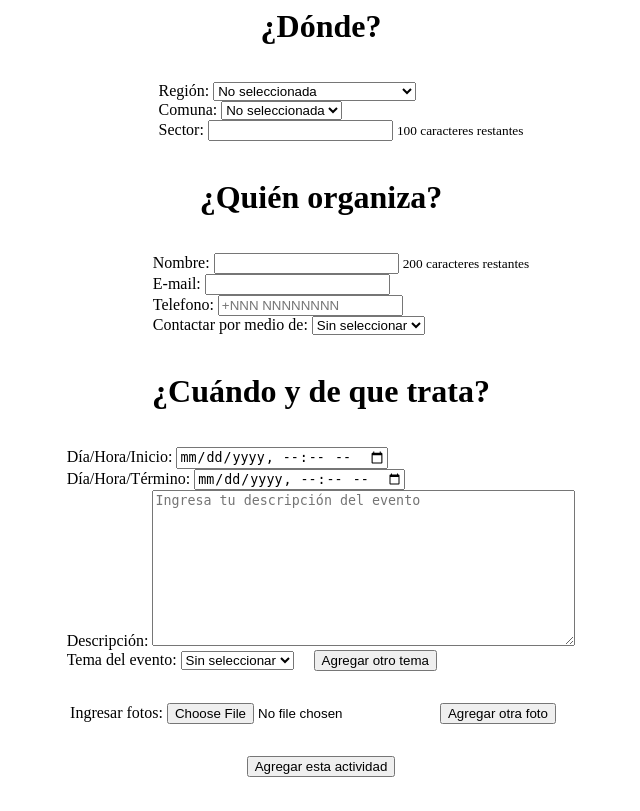
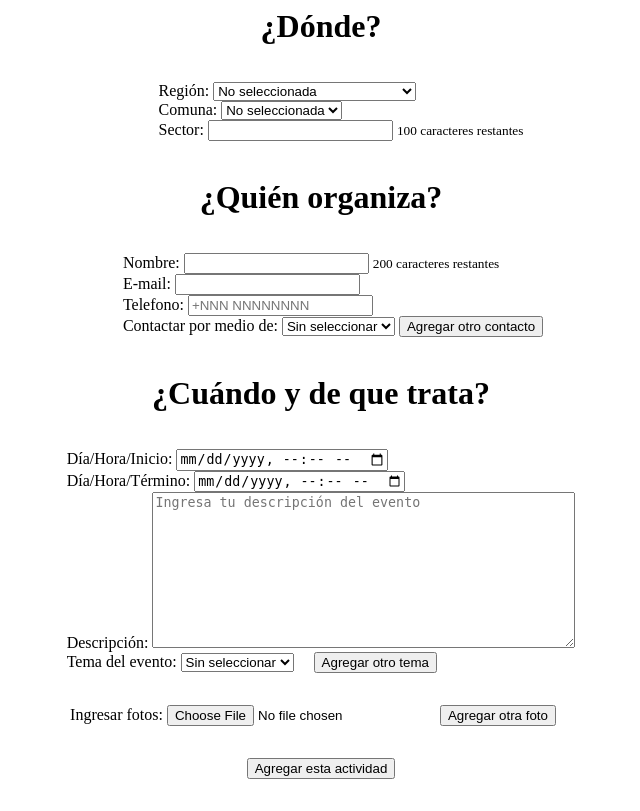
Before and after one commit to chocomountain1/desarrollo_web_camilo_alvarez, a Flask app: page /add_activity in a window 1280 px wide. Shown: the whole page, without its empty margins (319-959 px from the left). Before the commit the page ends 777 px from the top, so only its background shows below. Run offline with Flask 3, Linux system fonts and the light colour scheme.

Commit message:
feature validador.js: now its possible to choose multiple contacts and its respective url to identifies it

```diff
--- a/tarea2/flask_app/static/js/validador.js
+++ b/tarea2/flask_app/static/js/validador.js
@@ -10,13 +10,18 @@ let select_region = document.getElementById("region");
 
 //Lógica para rss
 let select_rss = document.getElementById("rss");
+select_rss.name ="contacto"
 let ul = document.getElementById("ul_organizacion")
 const input_rss = document.createElement("input");
+input_rss.name="rss"
 input_rss.maxLength = "50";
 input_rss.minLength = "4";
 input_rss.placeholder = "Escribe tu nombre de usuario o la url de tu perfil ";
 input_rss.style.width = "300px";
 const list = document.createElement("li");
+list.style.display = "block"
+let boton_contacto = document.getElementById("boton_contacto");
+const select_contacto = select_rss.cloneNode(true)
 
 //lógica para tema
 const input_tema_otro = document.createElement("input");
@@ -31,7 +36,6 @@ input_tema_otro.placeholder = "Agrega una descripción"
 const list_tema = document.createElement("li");
 let ul_tema = document.getElementById("ul_tema");
 let boton_tema = document.getElementById("boton_tema");
-
 
 
 //lógica para foto
@@ -160,10 +164,37 @@ function mostrarComunas() {
 
 function mostrar_input_rss(){
     if(select_rss.value != ""){
-        list.appendChild(input_rss);
+        const clon_input = input_rss.cloneNode(true);
+        list.appendChild(clon_input);
         ul.appendChild(list)
     } else{
-        list.replaceChildren()
+
+    }
+}
+let i = 0;
+function mostrar_otro_contacto(){
+    if(i==0){
+        list.appendChild(select_contacto);
+        ul.appendChild(list)
+        select_contacto.addEventListener("change",mostrar_input_rss);
+        i+=1
+    }
+    else if(i>0 & i<=3){
+        const input_clon = select_contacto.cloneNode(true);
+        list.appendChild(input_clon);
+        ul.appendChild(list)
+        input_clon.addEventListener("change",mostrar_input_rss);
+        i +=1
+    }else if (i==4){
+        msg = document.createElement("p")
+        msg.textContent = "¡El máximo de contactos soportados es de 5!"
+        msg.style.color = "red"
+        msg.style.marginTop = "4px"
+        msg.style.marginLeft = "92px"
+        ul.appendChild(msg)
+        i +=1
+    }else{
+
     }
 }
 
@@ -176,51 +207,52 @@ function mostrar_input_tema_otro(){
     }
 }
 
-let i = 0; //definición de un contador fuera de la función para que no se actualice
+j=0; //definición de un contador fuera de la función para que no se actualice
 function mostrar_input_foto(){
-    if(i==0){
+    if(j==0){
         list_foto.appendChild(input_foto);
         ul_foto.appendChild(list_foto)
-        i+=1
+        j+=1
     }
-    else if(i>0 & i<=3){
+    else if(j>0 & j<=3){
         const input_clon = input_foto.cloneNode(true);
         list_foto.appendChild(input_clon);
         console.log(input_clon.name)
         ul_foto.appendChild(list_foto)
-        i +=1
-    }else if (i==4){
+        j +=1
+    }else if (j==4){
         msg = document.createElement("p")
         msg.textContent = "¡El máximo de fotos soportadas es de 5!"
         msg.style.color = "red"
         msg.style.marginTop = "4px"
         msg.style.marginLeft = "92px"
         ul_foto.appendChild(msg)
-        i +=1
+        j +=1
     }else{
 
     }
 }
 
+k=0
 function mostrar_input_tema(){
-    if(i==0){
+    if(k==0){
         list_tema.appendChild(input_tema);
         ul_tema.appendChild(list_tema)
-        i+=1
+        k+=1
     }
-    else if(i>0 & i<=3){
+    else if(k>0 & k<=3){
         const input_clon = input_tema.cloneNode(true);
         list_tema.appendChild(input_clon);
         ul_tema.appendChild(list_tema)
-        i +=1
-    }else if (i==4){
+        k +=1
+    }else if (k==4){
         msg = document.createElement("p")
         msg.textContent = "¡El máximo de temas es de 5!"
         msg.style.color = "red"
         msg.style.marginTop = "4px"
         msg.style.marginLeft = "92px"
         ul_tema.appendChild(msg)
-        i +=1
+        k +=1
     }else{
 
     }
@@ -360,6 +392,7 @@ function validar_telefono() {
 select_region.addEventListener("change",mostrarComunas);
 select_rss.addEventListener("change",mostrar_input_rss);
 select_tema.addEventListener("change",mostrar_input_tema_otro);
+boton_contacto.addEventListener("click",mostrar_otro_contacto);
 boton_foto.addEventListener("click",mostrar_input_foto);
 boton_tema.addEventListener("click",mostrar_input_tema);
 input_sector.addEventListener('input', function(){
--- a/tarea2/flask_app/templates/formulario_agregar_actividades.html
+++ b/tarea2/flask_app/templates/formulario_agregar_actividades.html
@@ -64,6 +64,9 @@
                             <option value="instagram">Instagram</option>
                             <option value="otra">Otra</option>
                         </select>
+                    <li style="display: inline; margin-right: 1rem;">
+                        <button id="boton_contacto" name="boton_contacto" type="button">Agregar otro contacto</button>
+                    </li>
                 </ul>
             </div>
             <h1 style="display: flex; justify-content: center;">¿Cuándo y de que trata?</h1>
```
